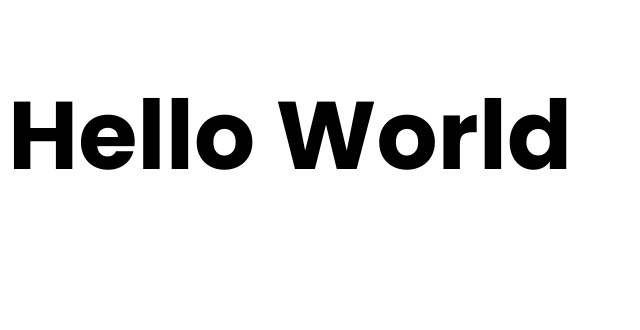
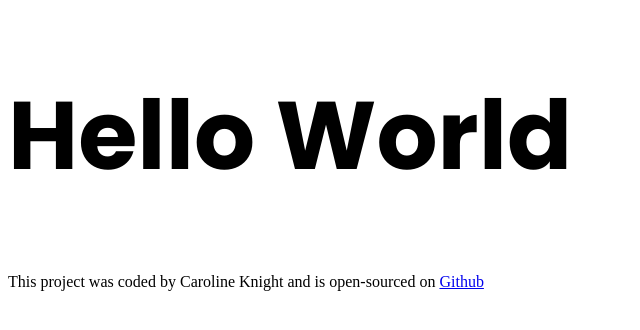
Before and after one commit to carolineflora95/Responsive-add-on, a plain HTML site: page index.html in a window 1280 px wide. Shown: the whole page, without its empty margins (0-640 px from the left). Drawn offline with Linux system fonts and the light colour scheme.

Commit message:
Added repository

```diff
--- a/index.html
+++ b/index.html
@@ -14,5 +14,9 @@
   </head>
   <body>
     <h1>Hello World</h1>
+    <p>
+      This project was coded by Caroline Knight and is open-sourced on
+      <a href="https://github.com/carolineflora95/Responsive-add-on">Github</a>
+    </p>
   </body>
 </html>
```
